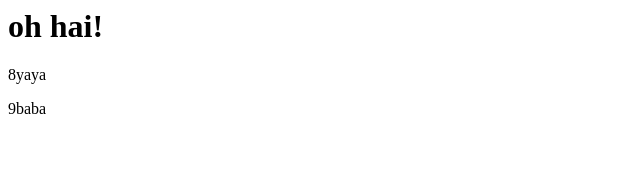
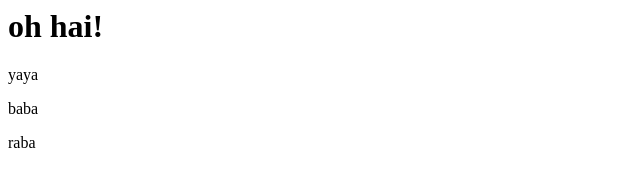
Before and after one commit to HackerJAMS/test-node-deploy, a website: page client/index.html in a window 1280 px wide. Shown: the full height of the page, 0-640 px from the left. Drawn offline with Linux system fonts and the light colour scheme.

Commit message:
test deploy npm install

```diff
--- a/client/index.html
+++ b/client/index.html
@@ -1,3 +1,4 @@
 <h1>oh hai!</h1>
-<p>8yaya</p>
-<p>9baba</p>
+<p>yaya</p>
+<p>baba</p>
+<p>raba</p>
```
